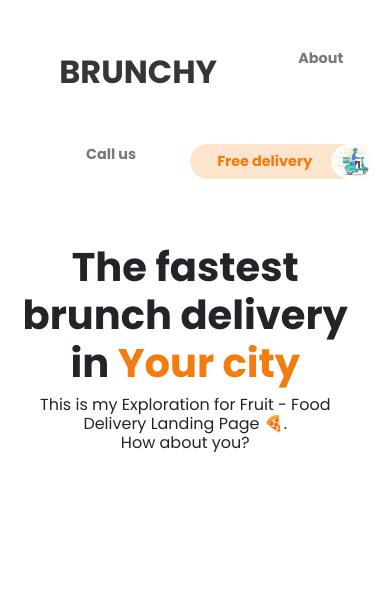
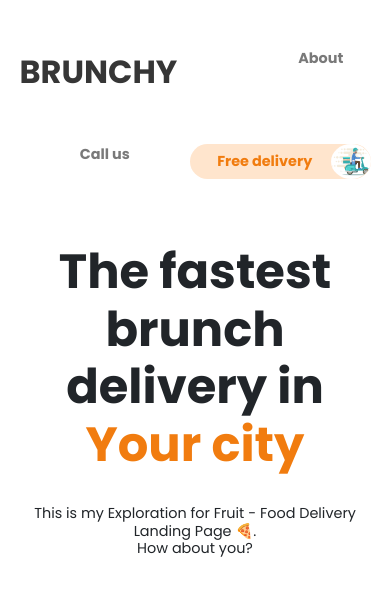
Before and after one commit to VentsislavKostadinov/shopping-cart, a React (Create React App) app: page / in a window 390 px wide. Shown: the top 594 px of the page. Built offline with nearby package versions, Linux system fonts and the light colour scheme; the HTML template or start-up script is replaced by a standard one.

Commit message:
fix banner titles

```diff
--- a/src/components/Banner.jsx
+++ b/src/components/Banner.jsx
@@ -3,12 +3,8 @@ import styles from "../style/Banner.module.scss";
 const Banner = () => {
     return (
         <div className={styles.bannerWrapper}>
-            <div className={styles.bannerTitle}>
-                <h2>The fastest brunch delivery in <span>Your city</span></h2>
-                <div className={styles.bannerSubtitle}>
-                    <h5>This is my Exploration for Fruit - Food Delivery Landing Page 🍕. <br /> How about you?</h5>
-                </div>
-            </div>
+            <h2>The fastest brunch delivery in <span>Your city</span></h2><br />
+            <h5>This is my Exploration for Fruit - Food Delivery Landing Page 🍕. <br /> How about you?</h5>
         </div>
     )
 }
--- a/src/index.css
+++ b/src/index.css
@@ -1,4 +1,4 @@
-body {
+* {
   margin: 0;
   padding: 0;
   box-sizing: content-box;
--- a/src/style/App.module.scss
+++ b/src/style/App.module.scss
@@ -1,4 +1,4 @@
 .app {
-    width: 95%;
-   // margin: auto;
+    width: 90%;
+    margin: auto;
 }
--- a/src/style/Banner.module.scss
+++ b/src/style/Banner.module.scss
@@ -2,48 +2,32 @@
 @import "./global/fonts";
 
 .bannerWrapper {
-    padding-left: 3rem;
-    .bannerTitle {
-        width: 480px;
-        font-weight: 600;
-        h2 {
-            font-size: 4rem;
-        }
 
-        .bannerSubtitle {
-            font-family: Poppins-Regular, serif;
-            font-weight: normal;
-            width: 620px;
+    width: 500px;
 
-            h5 {
-                font-size: 1rem;
-            }
+    h2 {
+        font-size: 4rem;
+
+        span {
+            color: $deep-orange;
         }
     }
 
-    span {
-        color: $deep-orange;
+    h5 {
+        font-size: 0.9rem;
+        font-family: Poppins-Regular, serif !important;
+        font-weight: normal;
     }
 }
 
 @media (max-width: 769px) {
     .bannerWrapper {
+        width: 100%;
         margin-top: 4rem;
         text-align: center;
-        padding-left: 0;
 
-        .bannerTitle {
-            margin: auto;
-            width: 95%;
-
-            h2 {
-                font-size: 2.5rem;
-            }
-
-            .bannerSubtitle {
-                width: 100%;
-            }
+        h2 {
+            font-size: 3rem;
         }
     }
-
 }
--- a/src/style/Navigation.module.scss
+++ b/src/style/Navigation.module.scss
@@ -7,9 +7,16 @@ nav {
     flex-wrap: wrap;
     flex: 1 0 0%;
     list-style: none;
+    padding: 0;
+
 
     li:first-child {
       margin-right: auto;
+
+      a {
+        padding: 0;
+      }
+
     }
 
     li {
```
